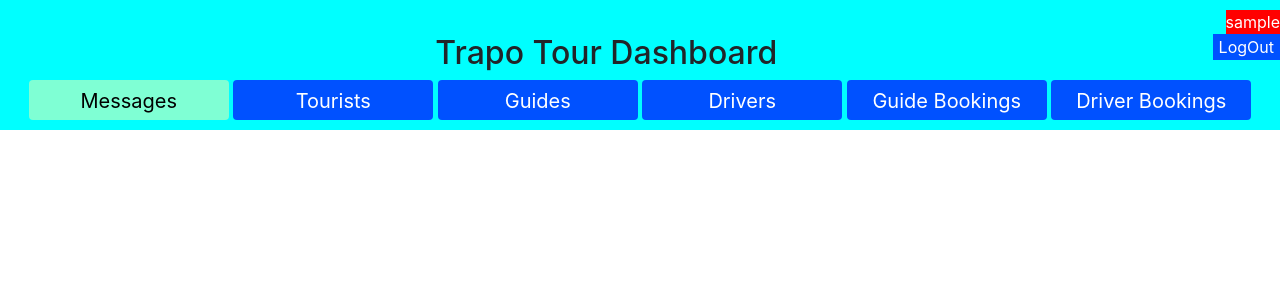
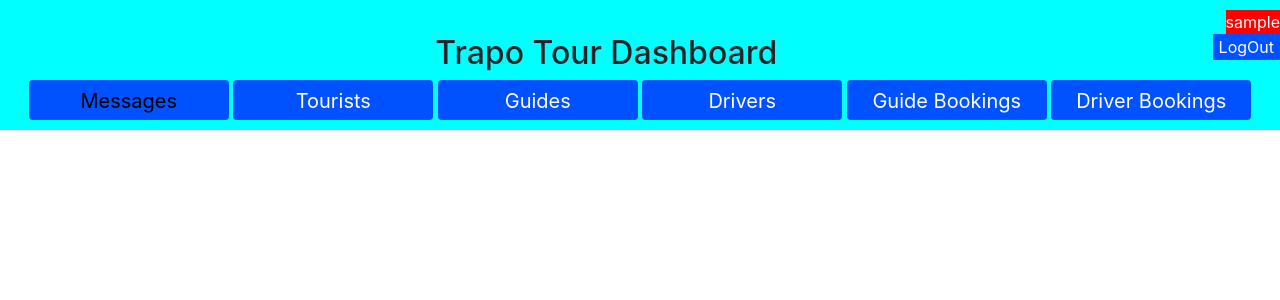
Before and after one commit to IsuraDilshan/WEB_Project, a PHP site: page /php/dashboard.php in a window 1280 px wide, with the pointer over the restyled element. Shown: the top 300 px of the page. Run offline with PHP 8.4, Linux system fonts and the light colour scheme; the visitor is signed in with stand-in values (Sample User, id 1); data that the repository does not hold is empty; some libraries are stand-ins or nearby versions.

Commit message:
Update dashboard.php

```diff
--- a/php/dashboard.php
+++ b/php/dashboard.php
@@ -39,7 +39,6 @@ $uname = $_SESSION["uname"];
     border: 0px;
 }
 .btn:hover{
-    background-color: aquamarine;
     color: black;
 }
 
```
